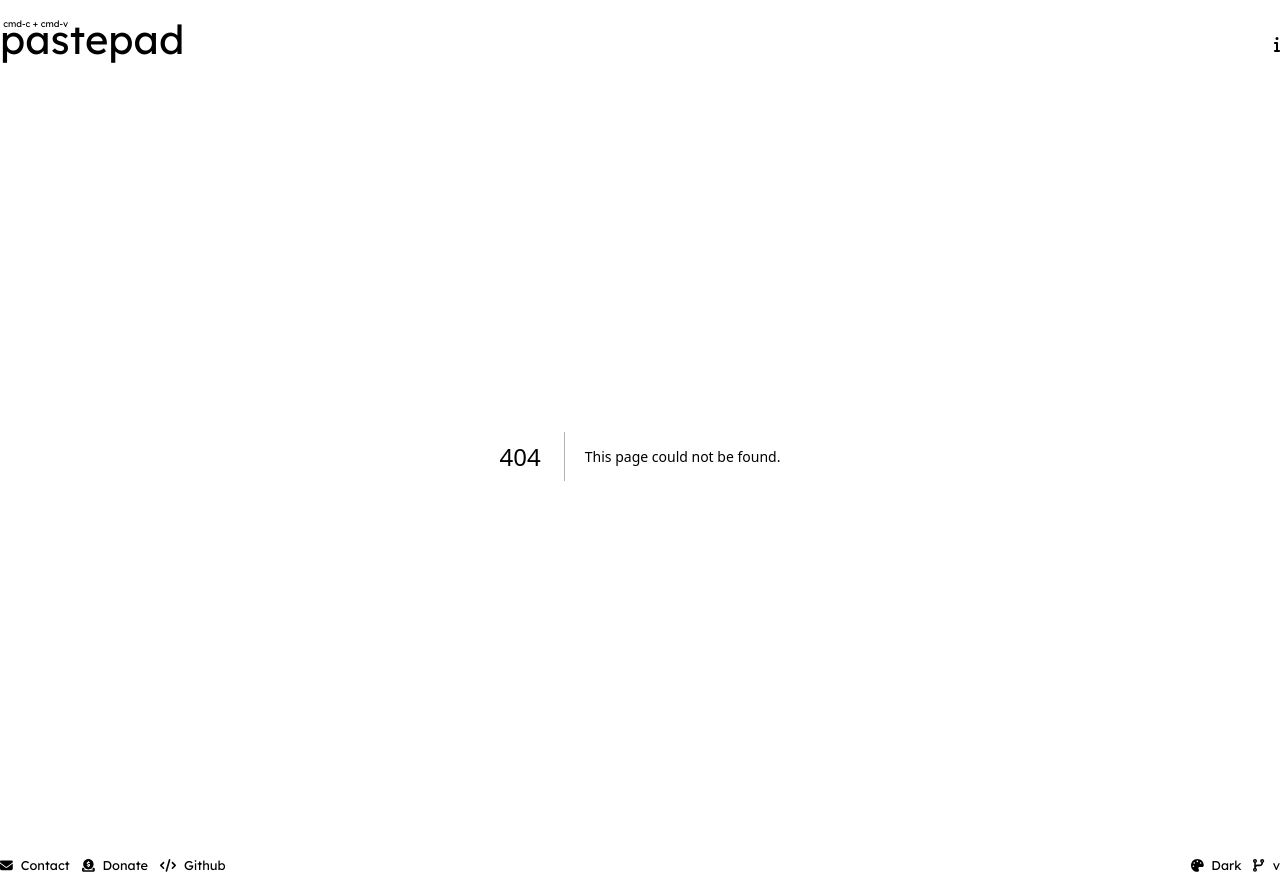
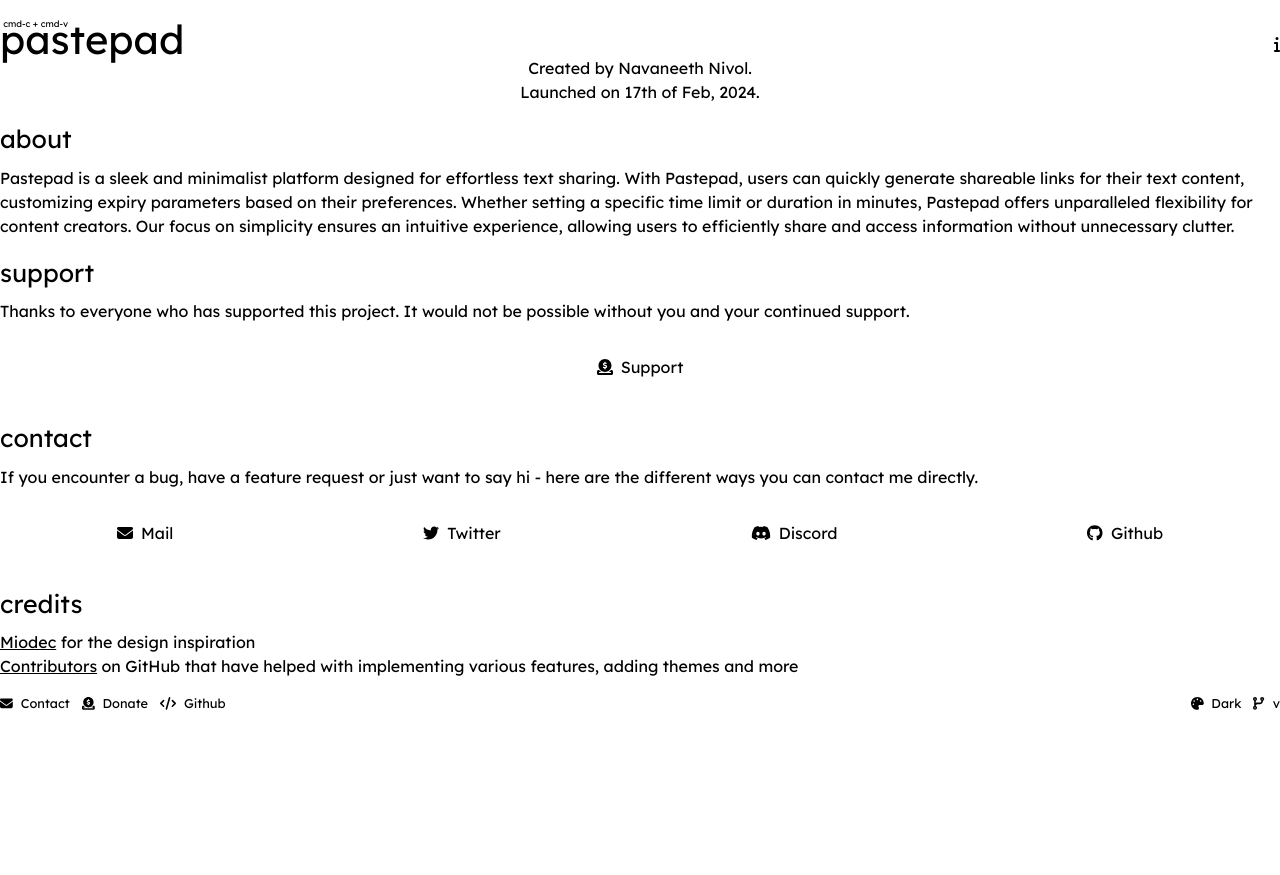
Before and after one commit to navaneethnivol/pastepad, a Next.js app in the folder frontend/: page /info in a window 1280 px wide. Before the commit this address had no page. After the commit the page ends 800 px from the top, so only its background shows below. Built offline with nearby package versions, Linux system fonts and the light colour scheme.

Commit message:
added info page

```diff
--- /dev/null
+++ b/frontend/app/info/info.css
@@ -0,0 +1,16 @@
+.created {
+    color: var(--sub-color);
+    text-align: center;
+}
+
+.heading {
+    color: var(--sub-color);
+}
+
+.credit-name {
+    color: var(--sub-color);
+}
+
+.credit-name :hover {
+    color: var(--sub-alt-color);
+}
--- /dev/null
+++ b/frontend/app/info/page.tsx
@@ -0,0 +1,69 @@
+import { faDonate, faEnvelope } from "@fortawesome/free-solid-svg-icons";
+import { faDiscord, faGithub, faTwitter } from "@fortawesome/free-brands-svg-icons";
+import Link from "next/link";
+
+import "./info.css";
+
+import Button from "@/components/button/button";
+
+
+export default function Info() {
+    return (
+        <div>
+
+            <div className=" flex flex-col w-full text-lg justify-center created">
+                <div>Created by Navaneeth Nivol.</div>
+                <div>Launched on 17th of Feb, 2024.</div>
+            </div>
+
+            <div className="my-4">
+                <div className="text-2xl heading">
+                    about
+                </div>
+                <div className="my-2">
+                    Pastepad is a sleek and minimalist platform designed for effortless text sharing. With Pastepad, users can quickly generate shareable links for their text content, customizing expiry parameters based on their preferences. Whether setting a specific time limit or duration in minutes, Pastepad offers unparalleled flexibility for content creators. Our focus on simplicity ensures an intuitive experience, allowing users to efficiently share and access information without unnecessary clutter.
+                </div>
+            </div>
+
+            <div className="my-4">
+                <div className="text-2xl heading">
+                    support
+                </div>
+                <div className="my-2">
+                    Thanks to everyone who has supported this project. It would not be possible without you and your continued support.
+                </div>
+                <Button name="Support" icon={faDonate} target="_blank" href="https://www.buymeacoffee.com/navaneethsr"></Button>
+            </div>
+
+            <div className="my-4">
+                <div className="text-2xl heading">
+                    contact
+                </div>
+                <div className="my-2">
+                    If you encounter a bug, have a feature request or just want to say hi - here are the different ways you can contact me directly.
+                </div>
+                <div className="grid sm:grid-col-4 sm:grid-flow-col grid-row-2 grid-flow-rol gap-4">
+                    <Button name="Mail" icon={faEnvelope} target="_blank" href="mailto:navaneethsainidadavolu@gmail.com"></Button>
+                    <Button name="Twitter" icon={faTwitter} target="_blank" href="https://x.com"></Button>
+                    <Button name="Discord" icon={faDiscord} target="_blank" href="https://discord.com"></Button>
+                    <Button name="Github" icon={faGithub} target="_blank" href="https://github.com"></Button>
+                </div>
+            </div>
+
+            <div className="my-4">
+                <div className="text-2xl heading">
+                    credits
+                </div>
+                <div className="my-2">
+                    <div>
+                        <Link href="https://github.com/Miodec" className="credit-name underline">Miodec</Link> for the design inspiration
+                    </div>
+                    <div>
+                        <Link href="https://github.com/navaneethnivol/pastepad/graphs/contributors" className="credit-name underline">Contributors</Link> on GitHub that have helped with implementing various features, adding themes and more
+                    </div>
+                </div>
+            </div>
+
+        </div>
+    );
+}
```
